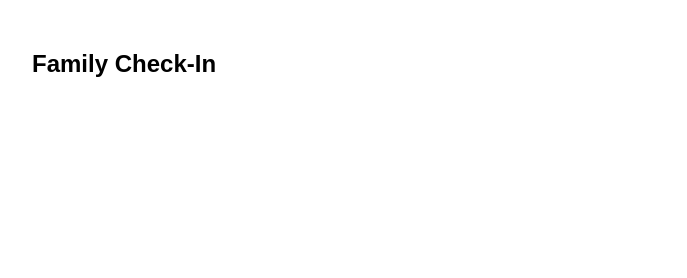
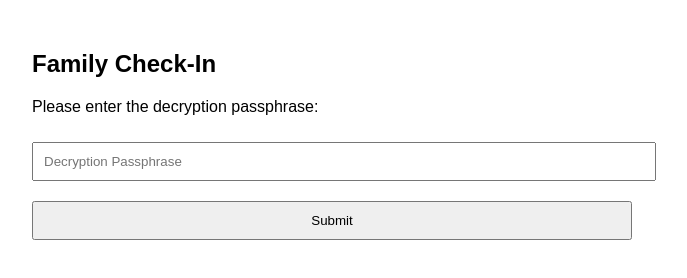
Before and after one commit to stdemianacoc/family-checkin, a plain HTML site: page index.html in a window 1280 px wide. Shown: the whole page, without its empty margins (308-995 px from the left). Drawn offline with nearby package versions, Linux system fonts and the light colour scheme.

Commit message:
Update index.html

```diff
--- a/index.html
+++ b/index.html
@@ -21,7 +21,7 @@
   </div>
 
   <!-- New key authentication section -->
-  <div id="key-auth" class="hidden">
+  <div id="key-auth">
     <p>Please enter the decryption passphrase:</p>
     <input type="password" id="key-passphrase" placeholder="Decryption Passphrase" />
     <button onclick="validateKeyPassphrase()">Submit</button>
```
